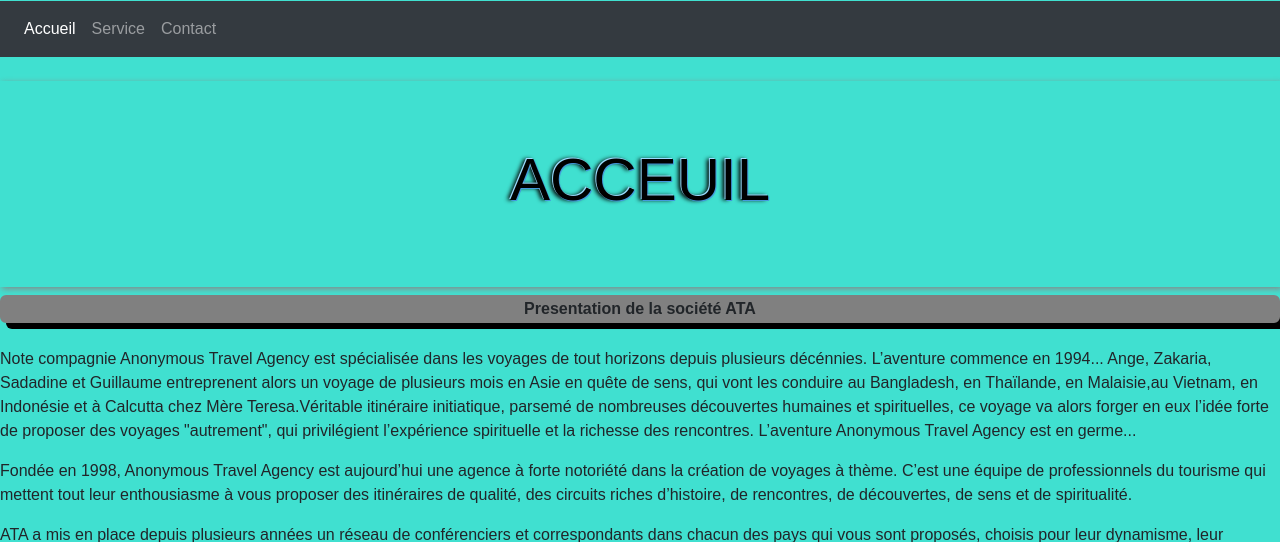
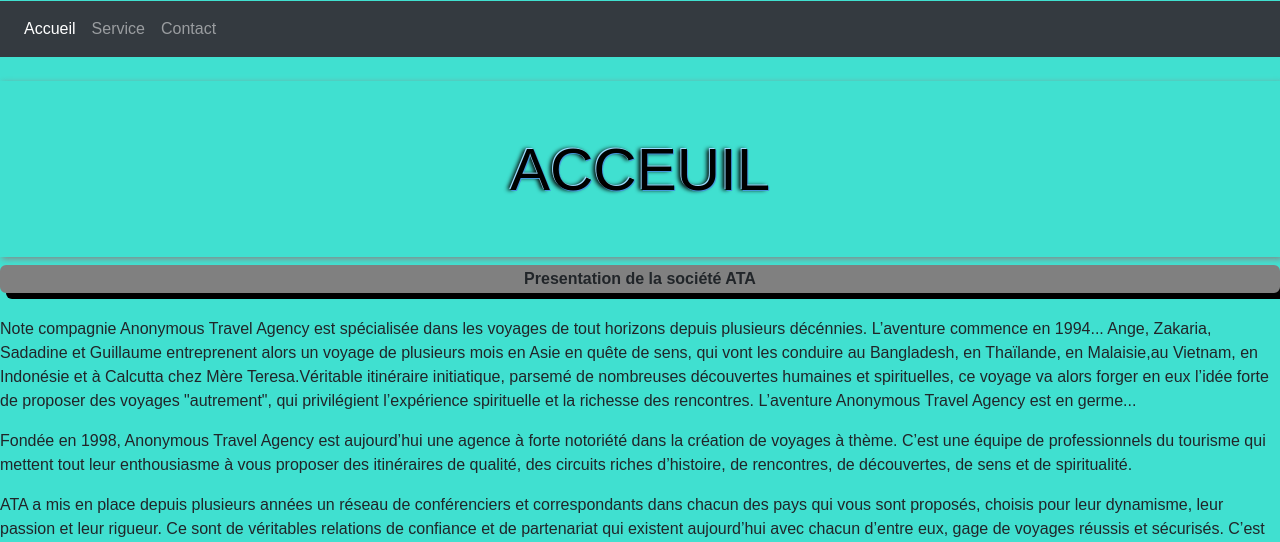
Before and after one commit to guillaumeaillaud/Anonymous, a PHP site: page / in a window 1280 px wide. Shown: the part 499-1041 px from the top of the page. Run offline with PHP 8.4, Linux system fonts and the light colour scheme.

Commit message:
modifs css

```diff
--- a/assets/css/style.css
+++ b/assets/css/style.css
@@ -14,7 +14,7 @@ h2{
   text-shadow: -1px -1px #9df, 1px 1px #49d, -3px 0 4px #000;
   font-family:"Segoe print", Arial, Helvetica, sans-serif;
   color: black;
-  padding:24px 32px 32px 32px;
+  padding:14px 12px 12px 12px;
   font-weight:lighter;
   -moz-box-shadow: 2px 2px 6px #888;
   -webkit-box-shadow: 2px 2px 6px #888;
@@ -38,6 +38,7 @@ body{
 }
 
 .container-fluid{
+
     display: flex;
     flex-direction: column;
 
```
